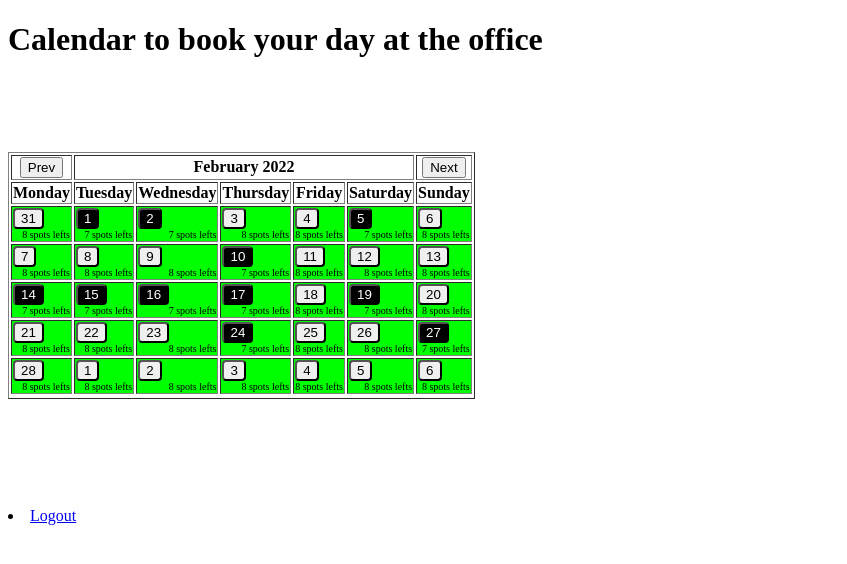
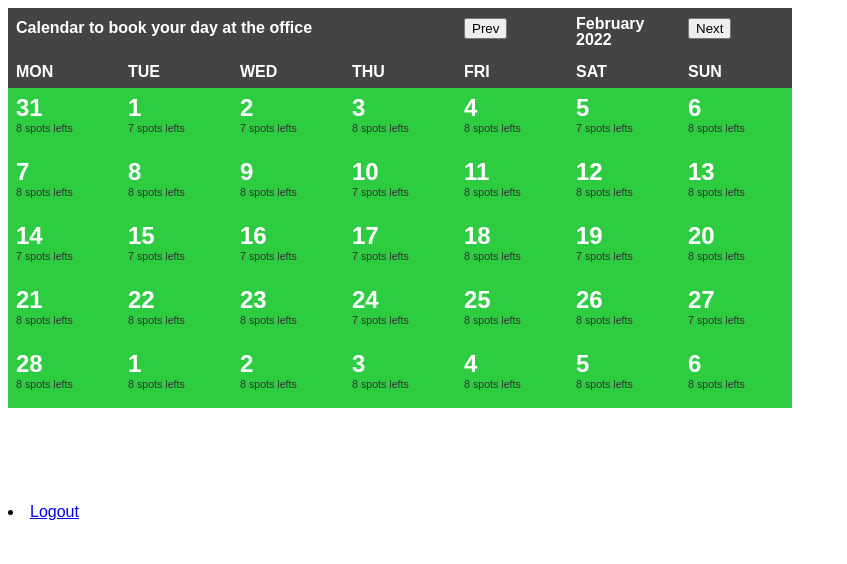
Before and after one commit to samueletonon/booking, a Django app: page / in a window 1280 px wide. Shown: the top 564 px of the page, without its empty margins (0-847 px from the left). Run offline with Django 4.2, Linux system fonts and the light colour scheme; a user stored in the database is signed in; data comes from the database, SQL or seed files in the repository; both versions use the stored data as it was after the commit; some libraries are stand-ins or nearby versions.

Commit message:
fixes from Yoeri

```diff
--- a/templates/base_generic.html
+++ b/templates/base_generic.html
@@ -1,37 +1,140 @@
+{% load static %}
 <!DOCTYPE html>
 <html lang="en">
   <head>
     {% block title %}<title>Book me up before you go go</title>{% endblock %}
     <script src="https://unpkg.com/htmx.org@1.6.1" integrity="sha384-tvG/2mnCFmGQzYC1Oh3qxQ7CkQ9kMzYjWZSNtrRZygHPDDqottzEJsqS4oUVodhW" crossorigin="anonymous"></script>
     <style type="text/css">
+      /* http://meyerweb.com/eric/tools/css/reset/
+        v2.0 | 20110126
+        License: none (public domain)
+      */
+
+      html, body, div, span, applet, object, iframe,
+      h1, h2, h3, h4, h5, h6, p, blockquote, pre,
+      a, abbr, acronym, address, big, cite, code,
+      del, dfn, em, img, ins, kbd, q, s, samp,
+      small, strike, strong, sub, sup, tt, var,
+      b, u, i, center,
+      dl, dt, dd, ol, ul, li,
+      fieldset, form, label, legend,
+      table, caption, tbody, tfoot, thead, tr, th, td,
+      article, aside, canvas, details, embed,
+      figure, figcaption, footer, header, hgroup,
+      menu, nav, output, ruby, section, summary,
+      time, mark, audio, video {
+        margin: 0;
+        padding: 0;
+        border: 0;
+        font-size: 100%;
+        vertical-align: baseline;
+      }
+      /* HTML5 display-role reset for older browsers */
+      article, aside, details, figcaption, figure,
+      footer, header, hgroup, menu, nav, section {
+        display: block;
+      }
+      body {
+        line-height: 1;
+      }
+      ol, ul {
+        list-style: none;
+      }
+      blockquote, q {
+        quotes: none;
+      }
+      blockquote:before, blockquote:after,
+      q:before, q:after {
+        content: '';
+        content: none;
+      }
+      table {
+        border-collapse: collapse;
+        border-spacing: 0;
+      }
+      /* // CSS RESET */
+      body{
+        font-family: Arial, sans-serif;
+        margin: 6pt;
+      }
+
+      table {
+        color: #333;
+        background: white;
+        font-size: 12pt;
+        border-collapse: collapse;
+      }
+
+      table thead th,
+      table tfoot th {
+        color: white;
+        border-collapse: collapse;
+        background: #444444;
+      }
+      table caption {
+        padding:.5em;
+      }
+      table th,
+      table td {
+        padding: .5em;
+        text-align: left;
+      }
+
+      table td {
+        height: 36pt;
+        width: 72pt;
+      }
+
+
+      td.date-cell{
+        cursor: pointer;
+      }
+      td.date-cell.red:hover{
+        background-color: #FF4136a3
+      }
+      td.date-cell.green:hover{
+        background-color: #2ECC40a3
+      }
+      td.date-cell.yellow:hover{
+        background-color: #FFDC00a3
+      }
 
       .red {
-	background-color: #ff0000;
+        background-color: #FF4136
       }
       .green {
-	background-color: #00ff00;
+        background-color: #2ECC40
       }
       .yellow {
-	background-color: #ffff00;
+        background-color: #FFDC00
       }
       div.details {
-	text-align: right;
-	font-size: x-small;
+        font-size: 8pt;
+      }
+
+      .date{
+        color: white;
+        margin-bottom: 2pt;
+        font-weight: bolder;
+        font-size: 18pt;
       }
 
       .button {
         /*background-color: #FF7F00; /* Green */
-  color: black;
+        color: #111111;
         border-radius: 4px;
       }
-
       .booked {
-  background-color: black;
+        background-color: #111111;
         color: white;
         border-radius: 4px;
       }
+      table { background-color: #ffffff; }
 
-table { background-color: #ffffff; }
+      /* helper classes not a good practice :) */
+      .align-sub {
+        vertical-align: sub;
+      }
 
     </style>
 
--- a/templates/booking.html
+++ b/templates/booking.html
@@ -2,18 +2,23 @@
 
 
 {% block content %}
+
+<script>
+	function submit(id){
+		const form = document.getElementById(id)
+		form.submit()
+	}
+</script>
+
 <div class="content-wrapper" id="content">
-  <h1>Calendar to book your day at the office </h1>
-  <br/>
-  <br/>
   {% for mm in months %}
-  <br/>
-  <br/>
-  <table border=1>
+  <table>
     <thead>
       <tr>
-	<th colspan=1>
+		<th colspan=4><span class="align-sub">Calendar to book your day at the office</span></th>
+		<th>
 			<button
+				class="align-sub"
 				hx-trigger="click"
 				hx-target="#content"
 				hx-swap="outerHTML"
@@ -22,12 +27,12 @@
 				Prev
 			</button>
 		</th>
-        <th colspan=5>
+		<th>
             {{ mm.0 }} {{ mm.1 }}
         </th>
-	<th colspan=1>
+		<th>
 			<button
-		class="btn btn-primary mt-10"
+				class="btn btn-primary mt-10 align-sub"
 				role="button"
 				hx-trigger="click"
 				hx-target="#content"
@@ -39,26 +44,24 @@
 		</th>
       </tr>
       <tr>
-          <th>Monday</th>
-          <th>Tuesday</th>
-          <th>Wednesday</th>
-          <th>Thursday</th>
-          <th>Friday</th>
-          <th>Saturday</th>
-          <th>Sunday</th>
+          <th>MON</th>
+          <th>TUE</th>
+          <th>WED</th>
+          <th>THU</th>
+          <th>FRI</th>
+          <th>SAT</th>
+          <th>SUN</th>
       </tr>
     </thead>
     <tbody>
       <tr>
 	      {% for cell in mm.2 %}
 	      <!-- <td class={{cell.status}}> -->
-	      <td class="{{ cell.status }}">
-		<form method="post" action="/pubsub">{% csrf_token %}
+	      <td class="date-cell {{ cell.status }}" onclick="submit({{cell.id}})" data-cell-id="{{cell.id}}">
+			<form id={{cell.id}} method="post" action="/pubsub">{% csrf_token %}
 				<input type=hidden name=day value={{cell.id}}>
-			<button name="id" value={{ cell.name }} class="button {{cell.present}}">
-			{{ cell.name }}
-			</button>
 			</form>
+			<div class="date">{{cell.name}}</div>
 			<div class="details">{{cell.details}} spots lefts</div>
 	      </td>
 	      	{%if cell.wd == 6 %}
```
Also changed, not shown: db.sqlite3. Lines whose indentation alone changed are shown as unchanged.
